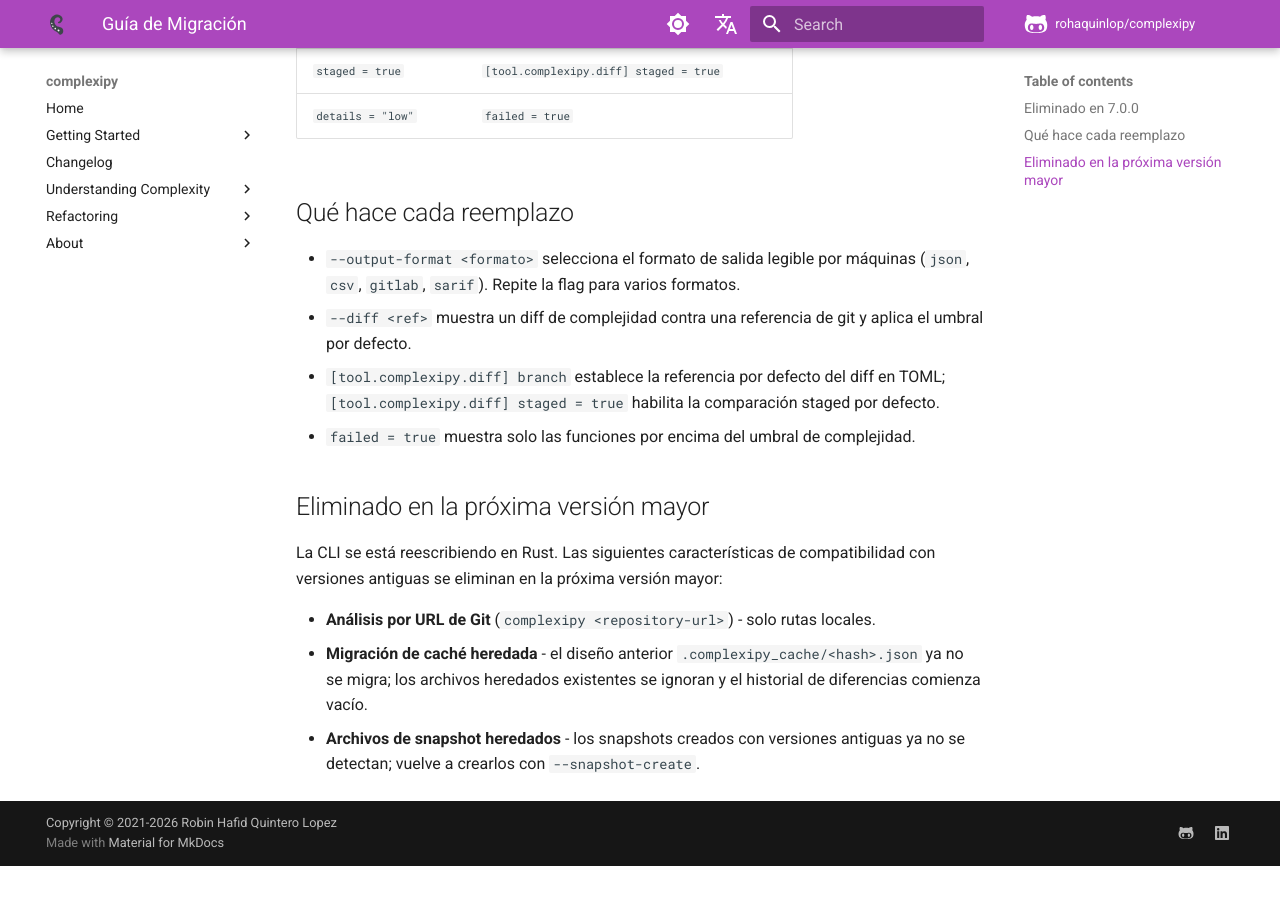
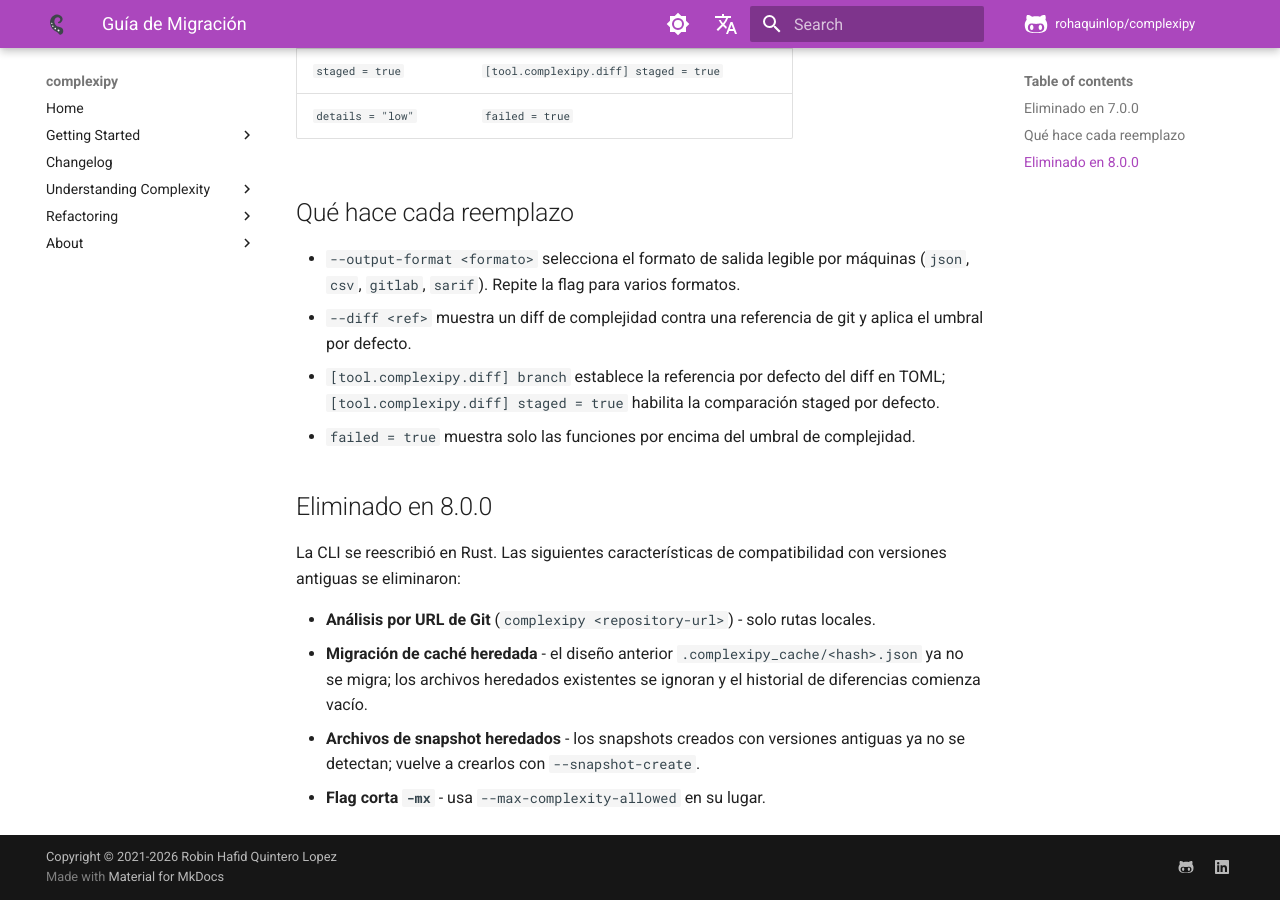
Before and after one commit to rohaquinlop/complexipy, an MkDocs documentation site: the page built from docs/es/migracion.md, in a window 1280 px wide and 900 px high, scrolled down 816 px. Built offline with MkDocs 1.6.1 and Material for MkDocs 9.7.7, drawn with Linux system fonts in a browser that asks for light colours; comment, search, counter and statistics services are not loaded; before the commit the page ends 1682 px from its top, so only the background shows below that.

```diff
--- a/docs/es/migracion.md
+++ b/docs/es/migracion.md
@@ -35,11 +35,10 @@ Las siguientes flags de CLI y claves TOML se eliminaron. Usa sus reemplazos:
 - `failed = true` muestra solo las funciones por encima del umbral de
   complejidad.
 
-## Eliminado en la próxima versión mayor
+## Eliminado en 8.0.0
 
-La CLI se está reescribiendo en Rust. Las siguientes características de
-compatibilidad con versiones antiguas se eliminan en la próxima versión
-mayor:
+La CLI se reescribió en Rust. Las siguientes características de
+compatibilidad con versiones antiguas se eliminaron:
 
 - **Análisis por URL de Git** (`complexipy <repository-url>`) - solo rutas
   locales.
@@ -48,3 +47,4 @@ mayor:
   existentes se ignoran y el historial de diferencias comienza vacío.
 - **Archivos de snapshot heredados** - los snapshots creados con versiones
   antiguas ya no se detectan; vuelve a crearlos con `--snapshot-create`.
+- **Flag corta `-mx`** - usa `--max-complexity-allowed` en su lugar.
```
Also changed, not shown: docs/migration.md (+4 -3 lines).
